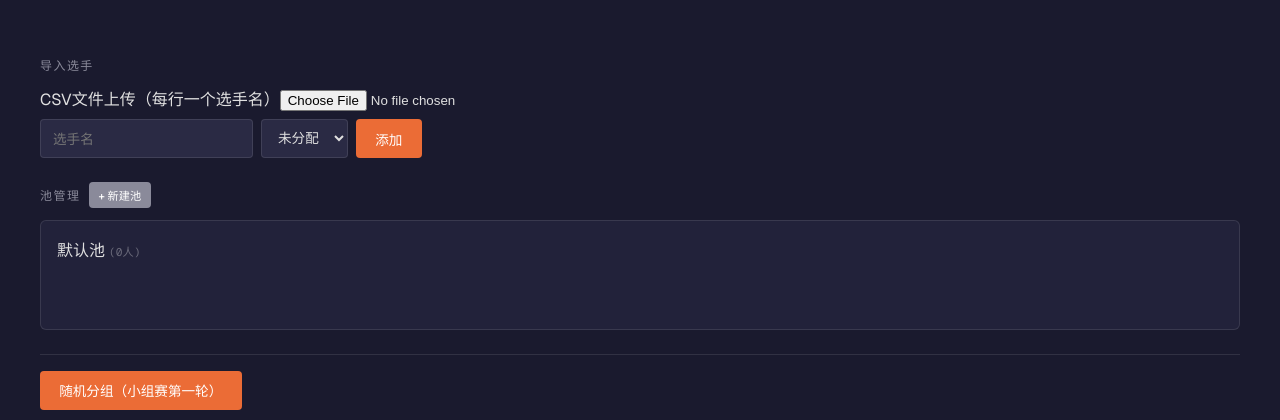
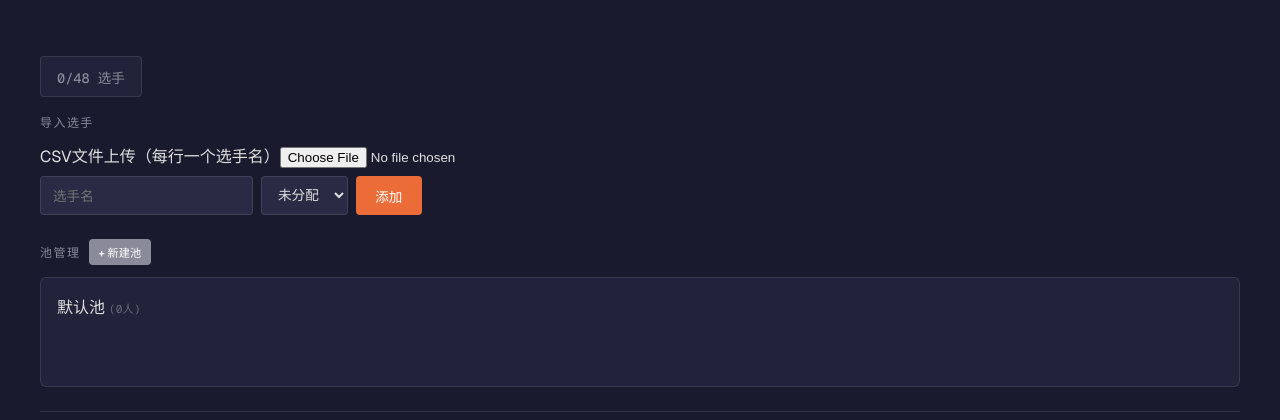
Before and after one commit to muxiaoshu1345-lang/SF6-Tournament-Manager, a Flask app: page / in a window 1280 px wide. Shown: the part 180-600 px from the top of the page. Run offline with Flask 2, Linux system fonts and the light colour scheme; some web fonts are replaced.

Commit message:
feat: update player manager for multi-format support
- Add format-specific player count display (e.g., 32/48 for CPT, 15/32 for 32-player)
- Hide pool-related UI for 32-player format (no pools in that format)
- Hide random group button for 32-player format
- Update add player handler to only send poolId for CPT format
- Add CSS styling for player count display with ready state indicator

```diff
--- a/static/player_manager.js
+++ b/static/player_manager.js
@@ -1,7 +1,31 @@
 // player_manager.js — 选手管理UI
 function renderPlayerManager() {
-  renderPoolSelect();
-  renderPoolList();
+  const format = currentState.current_format || 'cpt';
+  const players = currentState.players || [];
+  const required = format === 'cpt' ? 48 : 32;
+
+  // Show format-specific player count
+  const countEl = document.getElementById('player-count-display');
+  if (countEl) {
+    countEl.textContent = `${players.length}/${required} 选手`;
+    countEl.className = players.length >= required ? 'player-count ready' : 'player-count';
+  }
+
+  // Pool-related UI only for CPT format (32-player format has no pools)
+  const poolSection = document.querySelector('.pool-section');
+  const randomBtn = document.getElementById('btn-randomize-g1');
+  const poolSelectRow = document.querySelector('.import-manual #pool-select');
+  if (format === 'double_elim_32') {
+    if (poolSection) poolSection.style.display = 'none';
+    if (randomBtn) randomBtn.style.display = 'none';
+    if (poolSelectRow) poolSelectRow.style.display = 'none';
+  } else {
+    if (poolSection) poolSection.style.display = '';
+    if (randomBtn) randomBtn.style.display = '';
+    if (poolSelectRow) poolSelectRow.style.display = '';
+    renderPoolSelect();
+    renderPoolList();
+  }
 }
 
 function renderPoolSelect() {
@@ -154,12 +178,17 @@ document.getElementById('csv-upload').addEventListener('change', async (e) => {
 // 手动添加
 document.getElementById('btn-add-player').addEventListener('click', async () => {
   const name = document.getElementById('player-name-input').value.trim();
-  const poolId = document.getElementById('pool-select').value || null;
   if (!name) return;
+  const format = currentState.current_format || 'cpt';
+  const payload = { action: 'add', id: `p_${Date.now()}`, name };
+  // Only include poolId for CPT format (32-player format has no pools)
+  if (format === 'cpt') {
+    payload.poolId = document.getElementById('pool-select').value || null;
+  }
   await apiFetch('/api/players', {
     method: 'POST',
     headers: {'Content-Type': 'application/json'},
-    body: JSON.stringify({ action: 'add', id: `p_${Date.now()}`, name, poolId })
+    body: JSON.stringify(payload)
   });
   document.getElementById('player-name-input').value = '';
   fetchState();
--- a/static/style.css
+++ b/static/style.css
@@ -149,6 +149,25 @@ main {
   text-transform: uppercase;
   color: var(--color-muted);
   margin-bottom: 0.75rem;
+}
+
+/* Player Count Display */
+.player-count {
+  font-family: var(--font-mono);
+  font-size: 0.85rem;
+  font-weight: 500;
+  color: var(--color-muted);
+  padding: 0.6rem 1rem;
+  background: var(--color-card);
+  border: 1px solid var(--color-rule);
+  border-radius: 4px;
+  margin-bottom: 1rem;
+  display: inline-block;
+}
+
+.player-count.ready {
+  color: #16a34a;
+  border-color: #16a34a;
 }
 
 .import-manual {
--- a/templates/index.html
+++ b/templates/index.html
@@ -30,6 +30,7 @@
   <main>
     <!-- 选手管理 -->
     <section id="tab-players" class="tab-content active">
+      <div id="player-count-display" class="player-count">0/48 选手</div>
       <div class="import-section">
         <p class="section-title">导入选手</p>
         <div class="import-csv">
```
